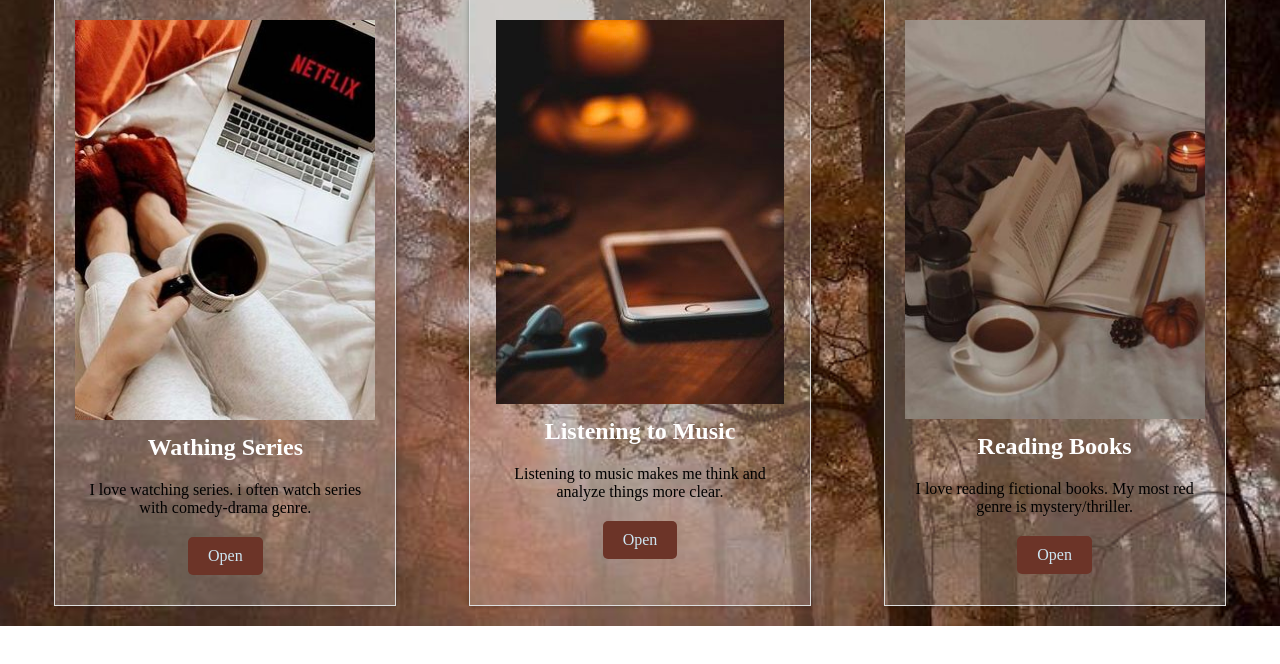
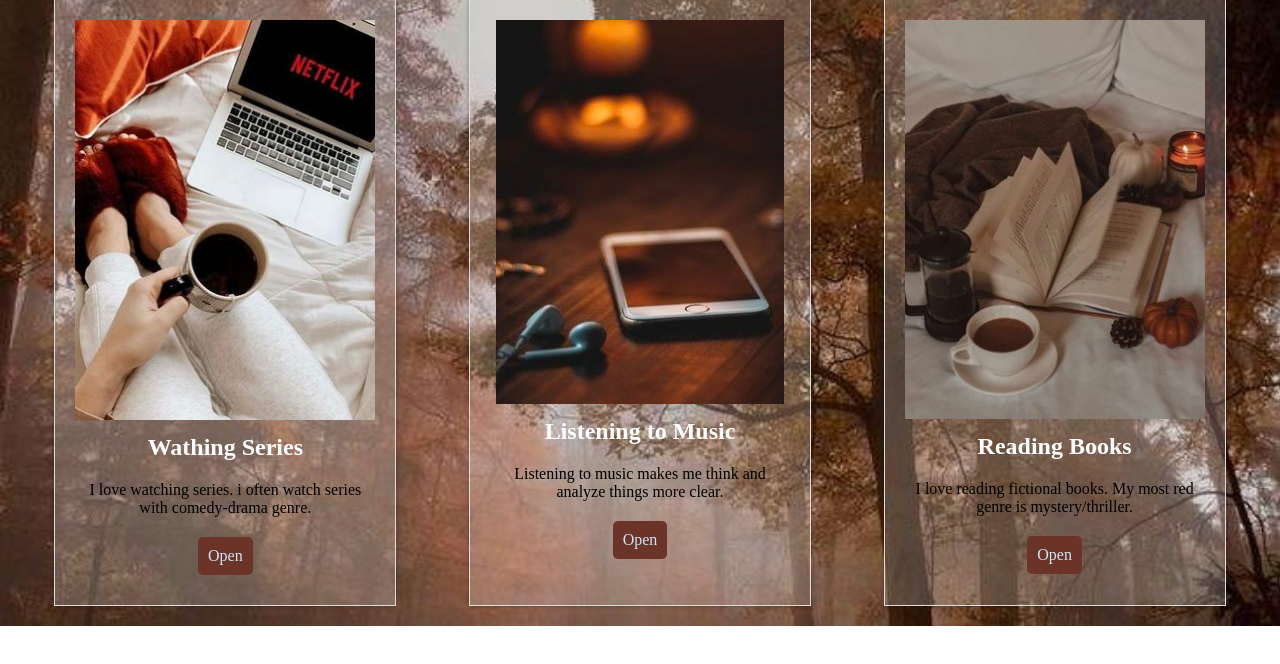
Before and after one commit to misyeeelll/Activity1, a plain HTML site: page index.html in a window 1280 px wide. Shown: the part 66-730 px from the top of the page. Drawn offline with Linux system fonts and the light colour scheme.

Commit message:
style.css

```diff
--- a/style.css
+++ b/style.css
@@ -45,7 +45,7 @@ h1{
 
 .button {
   display: inline-block;
-  padding: 10px 20px;
+  padding: 10px;
   margin-top: 10px;
   margin-bottom: 10px;
   background-color: #6C3428;
```
